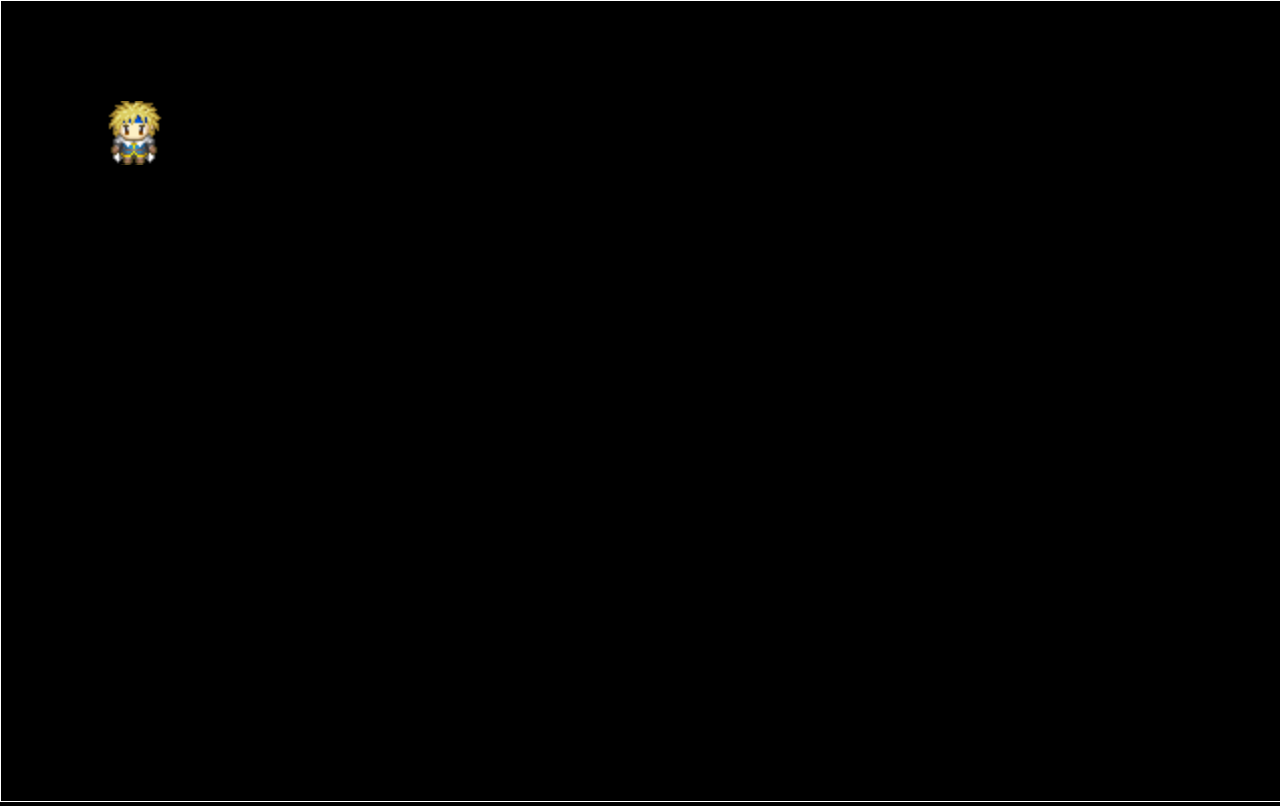
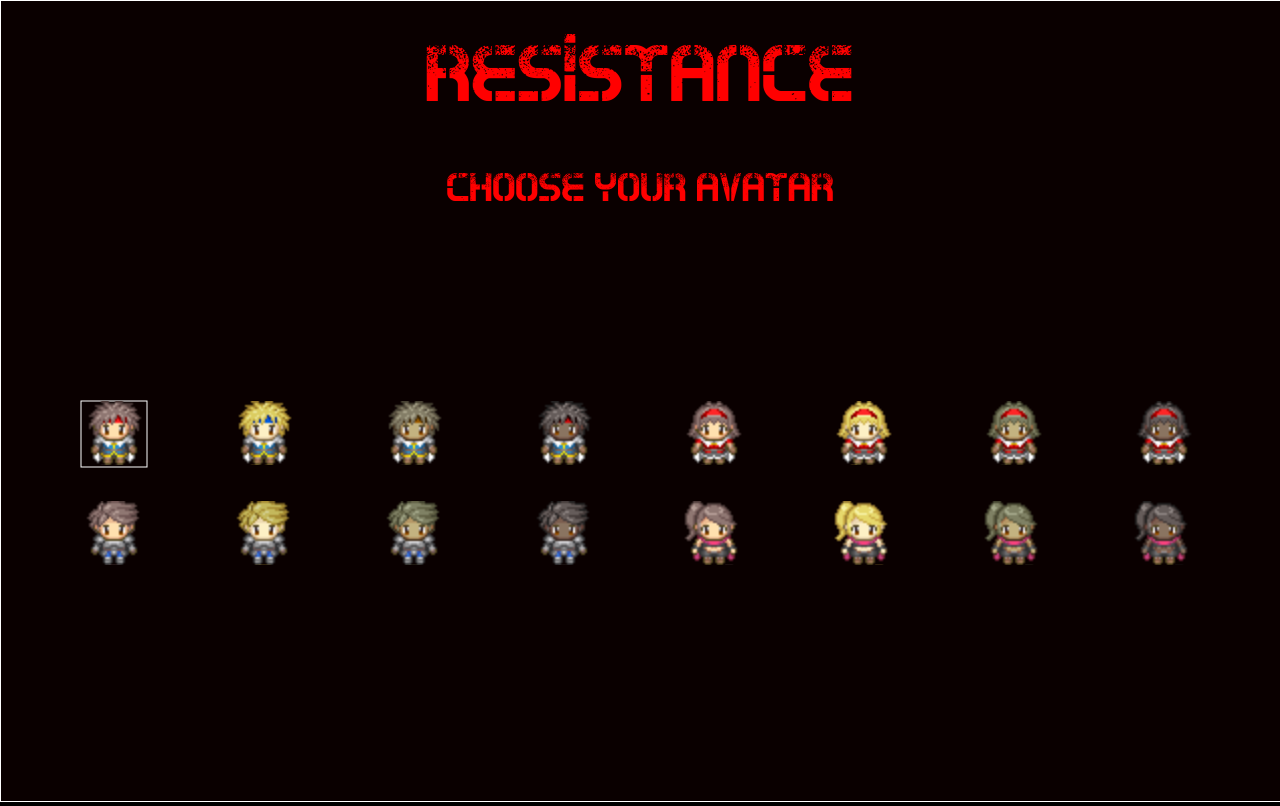
Before and after one commit to micahshute/resistance-frontend, a plain HTML site: page index.html in a window 1280 px wide. Drawn offline with Linux system fonts and the light colour scheme.

Commit message:
implement select sprite

```diff
--- a/public/css/style.css
+++ b/public/css/style.css
@@ -26,11 +26,15 @@ main{
 
 
 canvas{
-    background: black;
+    background: rgb(10, 0, 0);
     border: 1px solid white;
+}
+
+img{
+    border: 5px solid rgb(119, 150, 207);
 }
 
 @font-face {
     font-family: 'WarFont';
-    src: url('/public/assets/fonts/war_font.ttf');
+    src: url('../assets/fonts/war_font.ttf');
 }
--- /dev/null
+++ b/public/js/src/components/decorators/borderSprite.js
@@ -0,0 +1,37 @@
+class BorderedSprite{
+
+    constructor(sprite, color="white"){
+        this.sprite = sprite
+        this.color = color
+    }
+
+
+    removeBorder(){
+        return this.sprite
+    }
+
+    update(dt){
+        this.sprite.update(dt)
+    }
+
+    set location(newLocation){
+        this.sprite.location = newLocation
+    }
+
+    get location(){
+        return this.sprite.location
+    }
+
+    draw(ctx){
+        // console.log(this.sprite)
+        ctx.strokeRect(this.sprite.location.x, this.sprite.location.y, this.sprite.size.x + 2, this.sprite.size.y + 2)
+        ctx.strokeStyle = this.color
+        this.sprite.draw(ctx)
+
+
+        // TODO: Use context to draw a border of color this.color around the sprite
+    }
+
+
+
+}
--- a/public/js/src/components/game.js
+++ b/public/js/src/components/game.js
@@ -29,9 +29,51 @@ class Game extends PageManager{
         this.canvas = document.createElement('canvas')
         this.gameContainer = document.createElement('div')
         this.gameContainer.id = 'game-container'
+
+        this.gameStates = [
+            new GameStart(),
+            new ChooseParty()
+        ]
+
+        for(let gameState of this.gameStates){
+            gameState.unmount = this.gameStateReadyToChange.bind(this)
+        }
         this.state = Game.GameState.start
-        this.sprite = new MoveableSprite('public/assets/sprites/Male/Male\ 01-2.png', null, {x: 100, y: 100}, this.canvas)
+        // this.sprite = new MoveableSprite('public/assets/sprites/Male/Male\ 01-2.png', null, {x: 100, y: 100}, this.canvas)
+
         this.initBindingsAndEventListeners()
+    }
+
+    set state(newState){
+        const oldState = this._state
+        if(oldState){
+            this.activeState.transitionOut()
+        }
+        this._state = newState
+        this.activeState.transitionIn()
+    }
+
+    get state(){
+        return this._state
+    }
+
+    get activeState(){
+        return this.gameStates[this.state]
+    }
+
+    get nextState(){
+        return this.state + 1
+    }
+
+    gameStateReadyToChange(data){
+
+        this.state = this.nextState
+        if(data || data === 0){
+            this.activeState.objs = this.activeState.objs.concat(data)
+
+        }
+
+
     }
 
     renderStaticHTML(){
@@ -59,19 +101,21 @@ class Game extends PageManager{
         this.gameLoop()
     }
 
-    update(dt){
+    // update(dt){
         // console.log(this.sprite.img, this.sprite.imgPos.x, this.sprite.imgPos.y, this.sprite.location.x, this.sprite.location.y)
-        this.sprite.update(dt)
-        this.sprite.draw(this.ctx)
+        // this.sprite.update(dt)
+        // this.sprite.draw(this.ctx)
 
-    }
+    // }
 
     gameLoop(){
         const now = Date.now()
         const dt = (now - this.lastTime) / 1000.0
         this.ctx.clearRect(0,0, this.canvas.width, this.canvas.height)
-        this.update(dt)
+        // this.update(dt)
         //render()
+        // console.log(this.activeState)
+        this.activeState.updateAndDraw(dt, this.ctx)
         this.lastTime = now
         requestAnimationFrame(this.gameLoop.bind(this))
     }
--- /dev/null
+++ b/public/js/src/components/gameStates/chooseParty.js
@@ -0,0 +1,14 @@
+class ChooseParty extends GameState{
+
+    constructor(playerSprites){
+        super(playerSprites)
+    }
+
+
+
+    updateAndDraw(ctx, dt){
+        super.updateAndDraw(ctx, dt)
+        console.log(this.objs)
+    }
+
+}
--- /dev/null
+++ b/public/js/src/components/gameStates/gameStart.js
@@ -0,0 +1,95 @@
+class GameStart extends GameState{
+
+    constructor(){
+
+        super(SPRITES)
+
+        this.selectedSprite = 0
+        this.startRow = 4
+        this.startCol = 0
+    }
+
+    get sprites(){
+        return this.objs
+    }
+
+    get selectedSprite(){
+        return this._selectedSprite
+    }
+
+    set selectedSprite(num){
+        if(num >= this.sprites.length || num < 0){
+            return
+        }
+        const prevSelectedSprite = this.selectedSprite
+
+        this._selectedSprite = num
+        if(prevSelectedSprite || prevSelectedSprite === 0 ){
+            this.sprites[prevSelectedSprite] = this.sprites[prevSelectedSprite].removeBorder()
+        }
+        this.sprites[num] = new BorderedSprite(this.sprites[num])
+    }
+
+    transitionIn(){
+        super.transitionIn()
+        this.keydownEventListener = e => {
+            e.preventDefault()
+            // console.log(e)
+            switch(e.key){
+                case "ArrowRight":
+                    this.selectedSprite = this.selectedSprite + 1
+                    break
+                case "ArrowLeft":
+                    this.selectedSprite = this.selectedSprite - 1
+                    break
+                case "ArrowDown":
+                    this.selectedSprite = this.selectedSprite + this.gridStrategy.maxCols
+                    break
+                case "ArrowUp":
+                    this.selectedSprite = this.selectedSprite - this.gridStrategy.maxCols
+                    break
+                case "Enter":
+                    this.transitionOut([SPRITES[this.selectedSprite].removeBorder()])
+                    break
+                default:
+                    break
+            }
+        }
+
+        document.addEventListener('keydown', this.keydownEventListener)
+    }
+
+    transitionOut(data){
+        document.removeEventListener('keydown', this.keydownEventListener)
+        super.transitionOut(data)
+    }
+
+    initGridStrategy(){
+        this.gridStrategy = new CanvasGridStrategy(document.querySelector('canvas'), {width: 150, height: 100, startRow: this.startRow, startCol: this.startCol})
+        for(let sprite of this.objs){
+            try{
+                const next = this.gridStrategy.generator.next()
+                if(next.done){ throw {error: `There are too many sprites!`}}
+                sprite.location = next.value
+            }catch(err){
+                alert(document.querySelector('canvas').width)
+            }
+
+        }
+    }
+
+    updateAndDraw(dt, ctx){
+        if(!this.gridStrategy || this.gridStrategy.canvasSizeDidChange ){ this.initGridStrategy()}
+
+        super.updateAndDraw(dt, ctx)
+        const canvas = document.querySelector('canvas')
+        ctx.font = "80px WarFont"
+        ctx.fillStyle = "red"
+        ctx.textAlign = "center"
+        ctx.fillText("resistance", canvas.width / 2, 100)
+        ctx.font = '40px WarFont'
+        ctx.fillText('choose your avatar', canvas.width / 2 ,200)
+
+    }
+
+}
--- /dev/null
+++ b/public/js/src/components/gameStates/gameState.js
@@ -0,0 +1,35 @@
+class GameState{
+
+    constructor(objs = [], opts = []){
+        this.objs = objs
+        this.opts = opts
+        this.initBindingsAndEventListeners()
+    }
+
+    initBindingsAndEventListeners(){
+
+    }
+
+    transitionIn(){
+        //set up opts
+
+        console.log(`Transition in ${this}`)
+        console.log(this)
+    }
+
+    transitionOut(data){
+        //remove options
+
+        console.log(`Transition out ${this}`)
+        console.log(this)
+        this.unmount(data)
+    }
+
+
+    updateAndDraw(dt, ctx){
+        for( let obj of this.objs){
+            obj.update(dt)
+            obj.draw(ctx)
+        }
+    }
+}
--- a/public/js/src/components/sprite.js
+++ b/public/js/src/components/sprite.js
@@ -118,13 +118,17 @@ class Sprite{
         this.img.src = sprite
         this.user = user
         this.location = location
-        this.canvas = canvas
+        this._canvas = canvas
         this.size = size
         this.animationStrategy = AnimationStrategy
         this._activeState = Sprite.Image.states.STANDING_DOWN
         this.constructAnimators()
         this.imgPos = this.activeAnimator.frame(0)
         this.activeAnimator.start()
+    }
+
+    get canvas(){
+        return this._canvas || document.querySelector('canvas')
     }
 
     get locationBoundaries(){
@@ -134,6 +138,10 @@ class Sprite{
             left: 0,
             right: this.canvas.width
         }
+    }
+
+    locationIsWithinSprite({x,y}){
+        return ((x >= this.location.x) && (x <= (this.location.x + this.size.x))) && ((y >= this.location.y) && (y <= (this.location.y + this.size.y)))
     }
 
     constructAnimators(){
--- /dev/null
+++ b/public/js/src/constants.js
@@ -0,0 +1,18 @@
+const SPRITES = [
+    new Sprite('public/assets/sprites/Male/Male\ 01-1.png', null),
+    new Sprite('public/assets/sprites/Male/Male\ 01-2.png', null),
+    new Sprite('public/assets/sprites/Male/Male\ 01-3.png', null),
+    new Sprite('public/assets/sprites/Male/Male\ 01-4.png', null),
+    new Sprite('public/assets/sprites/Female/Female\ 01-1.png', null),
+    new Sprite('public/assets/sprites/Female/Female\ 01-2.png', null),
+    new Sprite('public/assets/sprites/Female/Female\ 01-3.png', null),
+    new Sprite('public/assets/sprites/Female/Female\ 01-4.png', null),
+    new Sprite('public/assets/sprites/Male/Male\ 02-1.png', null),
+    new Sprite('public/assets/sprites/Male/Male\ 02-2.png', null),
+    new Sprite('public/assets/sprites/Male/Male\ 02-3.png', null),
+    new Sprite('public/assets/sprites/Male/Male\ 02-4.png', null),
+    new Sprite('public/assets/sprites/Female/Female\ 03-1.png', null),
+    new Sprite('public/assets/sprites/Female/Female\ 03-2.png', null),
+    new Sprite('public/assets/sprites/Female/Female\ 03-3.png', null),
+    new Sprite('public/assets/sprites/Female/Female\ 03-4.png', null)
+]
--- /dev/null
+++ b/public/js/src/strategies/canvasGridStrategy.js
@@ -0,0 +1,77 @@
+class CanvasGridStrategy{
+
+    constructor(canvas, gridDimensions, type="centered"){
+        this.canvas = canvas
+        this.canvasWidth = this.canvas.width
+        this.canvasHeight = this.canvas.height
+        this.generator = this.forDimensions(gridDimensions)
+        this.type = type
+    }
+
+    get canvasSizeDidChange(){
+        const didChange = (this.canvas.width !== this.canvasWidth) || (this.canvas.height !== this.canvasHeight)
+        if(didChange){
+            this.canvasWidth = this.canvas.width
+            this.cavasHeight = this.canvas.height
+        }
+        return didChange
+    }
+
+    get maxCols(){
+        return Math.floor(this.canvas.width / this.currentBoxWidth)
+    }
+
+    get maxRows(){
+        return Math.floor(this.canvas.height / this.currentBoxHeight)
+    }
+
+    forDimensions({width, height, startRow, startCol} = { width: 100, height: 100}){
+        if(startRow === undefined || startCol === undefined){
+            startRow = 0
+            startCol = 0
+        }
+        this.currentBoxWidth = width
+        this.currentBoxHeight = height
+        if( width > this.canvas.width || height > this.canvas.height){
+            throw {error: `The dimensions are larger than the canvas`}
+        }
+
+        const maxCols = this.maxCols
+        const maxRows = this.maxRows
+        const maxBoxes = maxCols * maxRows
+        return function *({startingRow, startingCol} = {startingRow: startRow, startingCol: startCol}){
+
+            const currentRowCol = {row: startingRow, col: startingCol }
+            yield this.topLeftForRowCol(currentRowCol)
+            let currentIter = ( startingRow * maxCols ) + startingCol
+            currentIter += 1
+            while(currentIter < maxBoxes){
+                if(this.canvasSizeDidChange){ throw {error: "Canvas size changed during render"}}
+                const currRow = Math.floor(currentIter / maxCols)
+                const currCol = currentIter - (currRow * maxCols)
+                yield this.topLeftForRowCol({row: currRow, col: currCol})
+                currentIter += 1
+            }
+        }.bind(this)()
+    }
+
+
+    //0-indexed
+    topLeftForRowCol({row, col}){
+        switch(this.type){
+            case "centered":
+                const rightBump = ((this.canvas.width / this.currentBoxWidth) - Math.floor(this.canvas.width / this.currentBoxWidth)) * this.currentBoxWidth
+
+                return {
+                    x: col * this.currentBoxWidth + rightBump,
+                    y: row * this.currentBoxHeight
+                }
+            default:
+                return {
+                    y: row * this.currentBoxHeight,
+                    x: col * this.currentBoxWidth
+                }
+        }
+
+    }
+}
```
Also changed, not shown: index.html (+7 -1 lines), public/js/src/managers/gameStateManager.js (added, +12 -0 lines), public/js/src/components/gameStates/attributes/scrollableCanvas.js (added).
